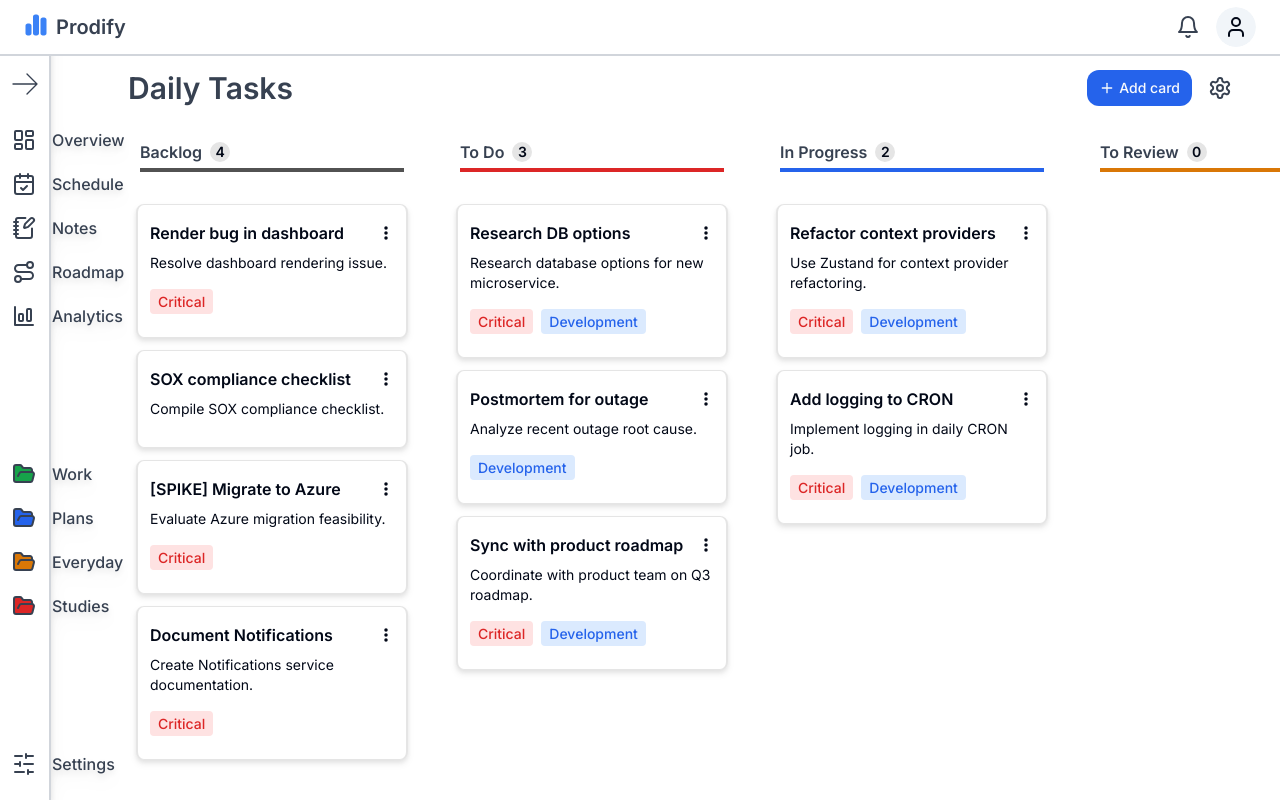
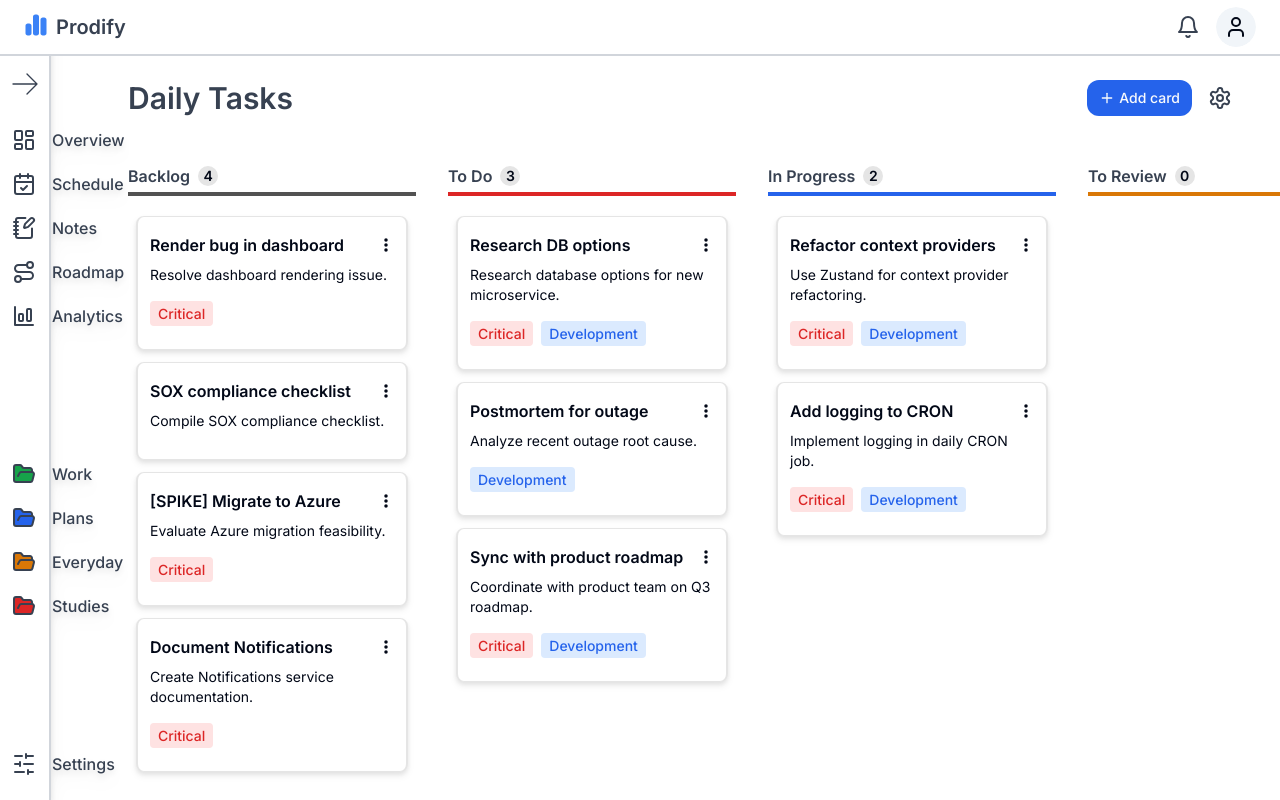
Before and after one commit to Sellucas/prodify, a Next.js app: page /dashboard/board/test in a window 1280 px wide. Built offline with nearby package versions, Linux system fonts and the light colour scheme; no server answers.

Commit message:
fix: padding/margin issues

```diff
--- a/components/dashboard/board-header.tsx
+++ b/components/dashboard/board-header.tsx
@@ -3,7 +3,7 @@ import { CardSheet } from "@/components/dashboard/card-sheet";
 
 export const BoardHeader = () => {
   return (
-    <div className="flex justify-between items-center bg-white mt-4 w-full h-8 py-4 lg:px-12 px-4">
+    <div className="flex justify-between items-center bg-white w-full py-6 lg:px-12 px-4">
       <h1 className="font-semibold text-2xl lg:text-3xl text-gray-700">
         Daily Tasks
       </h1>
--- a/components/dashboard/card-form.tsx
+++ b/components/dashboard/card-form.tsx
@@ -43,7 +43,10 @@ export const CardForm = () => {
 
   return (
     <Form {...form}>
-      <form onSubmit={form.handleSubmit(onSubmit)} className="space-y-8">
+      <form
+        onSubmit={form.handleSubmit(onSubmit)}
+        className="space-y-4 md:space-y-8"
+      >
         <FormField
           control={form.control}
           name="title"
@@ -57,7 +60,7 @@ export const CardForm = () => {
             </FormItem>
           )}
         />
-        <div className="flex items-center justify-between">
+        <div className="flex flex-col items-left gap-4 md:flex-row md:items-center md:gap-0 w-full justify-between">
           <FormField
             control={form.control}
             name="status"
@@ -96,7 +99,7 @@ export const CardForm = () => {
                 <FormLabel>Priority</FormLabel>
                 <FormControl>
                   <Select {...field}>
-                    <SelectTrigger className="w-[140px]">
+                    <SelectTrigger className="w-full md:w-[140px]">
                       <SelectValue placeholder="Priority" />
                     </SelectTrigger>
                     <SelectContent>
--- a/components/dashboard/card-sheet.tsx
+++ b/components/dashboard/card-sheet.tsx
@@ -23,7 +23,7 @@ export const CardSheet = () => {
         </Button>
       </SheetTrigger>
       <SheetContent className="w-full">
-        <SheetHeader className="mb-4">
+        <SheetHeader className="mb-4 text-left">
           <SheetTitle className="text-2xl">Add a new card</SheetTitle>
         </SheetHeader>
         <CardForm />
--- a/components/dashboard/column.tsx
+++ b/components/dashboard/column.tsx
@@ -116,7 +116,7 @@ export const Column = ({
   return (
     <div className="w-72 shrink-0 rounded-t">
       <div
-        className={`m-3 flex items-center gap-2 border-solid border-b-4 pb-1 border-${color}-600`}
+        className={`flex items-center gap-2 border-solid border-b-4 pb-1 border-${color}-600`}
       >
         <h3 className="font-semibold text-gray-700">{title}</h3>
         <span className="rounded-full text-sm bg-neutral-200 h-5 w-5 flex items-center justify-center font-semibold">
```
